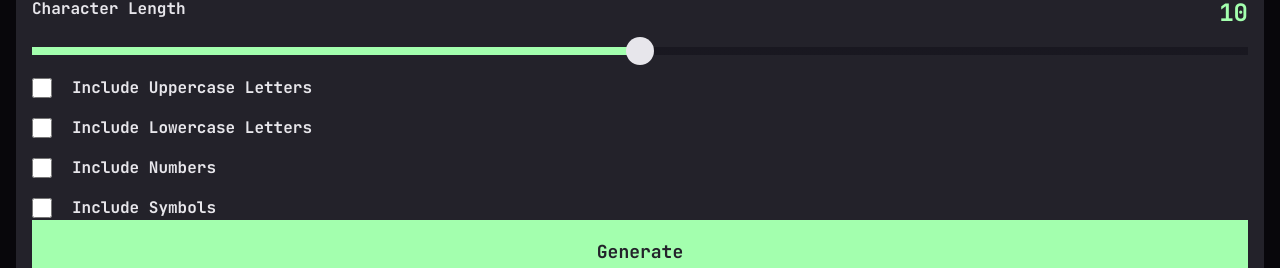
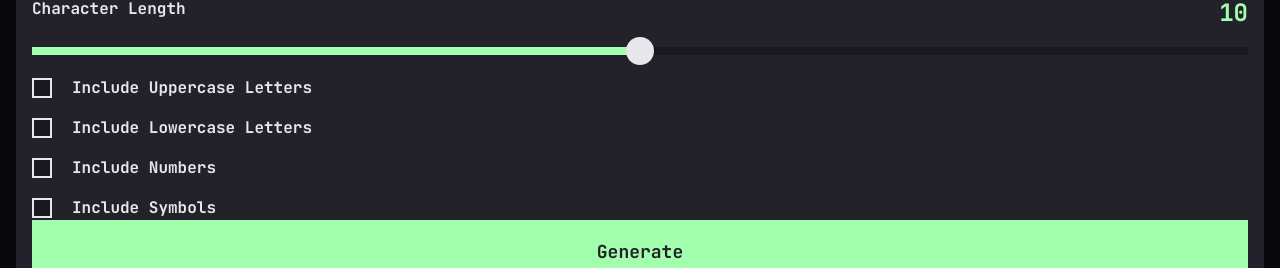
Before and after one commit to MarkusB2611/password-generator-app, a React (Vite) app: page / in a window 1280 px wide. Shown: the part 324-592 px from the top of the page. Built offline with nearby package versions, Linux system fonts and the light colour scheme.

Commit message:
custom checkbox

```diff
--- a/src/components/UI/checkbox.tsx
+++ b/src/components/UI/checkbox.tsx
@@ -1,7 +1,7 @@
 const Checkbox = ({ id, label }: CheckboxProps) => {
   return (
     <div className="flex gap-5 items-center mt-4 first:mt-12">
-      <input className="accent-neon-green h-5 w-5" type="checkbox" id={id} />
+      <input className="checkbox" type="checkbox" id={id} />
       <label className="text-base" htmlFor={id}>
         {label}
       </label>
--- a/src/index.css
+++ b/src/index.css
@@ -11,7 +11,19 @@
   @layer components {
 
     .checkbox {
-      -webkit-appearance: none;
+      box-sizing: border-box;
+      appearance: none;
+      background-color: theme('colors.very-dark-grey');
+      height: theme('spacing.5');
+      width: theme('spacing.5');;
+      position: relative;
+      cursor: pointer;
+      border: 2px solid theme('colors.almost-white')
+    }
+
+    .checkbox:checked {
+      background: url('/images/checked.svg');
+      border: none;
     }
 
     .slider {
```
Also changed, not shown: public/images/checked.svg (added).
